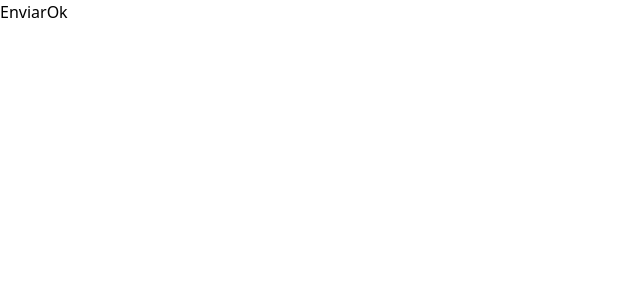
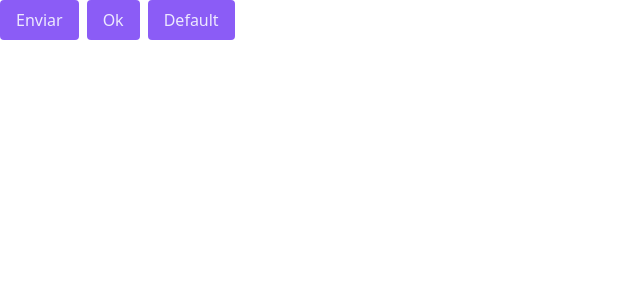
Before and after one commit to nicolysampaio/feedback-widget, a React (Vite) app: page / in a window 1280 px wide. Shown: the top 300 px of the page, without its empty margins (0-640 px from the left). Built offline with nearby package versions, Linux system fonts and the light colour scheme.

Commit message:
testando tailwind

```diff
--- a/src/App.tsx
+++ b/src/App.tsx
@@ -1,15 +1,16 @@
 interface ButtonProps {
-  text: string;
+  text?: string;
 }
 
 function Button(props: ButtonProps) {
-  return <button>{props.text}</button>
+  return <button className='bg-violet-500 px-4 h-10 rounded text-violet-100 hover:bg-violet-700 transition-colors'>{props.text ?? 'Default'}</button>
 }
 function App() {
   return(
-    <div>
+    <div className='flex gap-2'>
       <Button text="Enviar"/>
       <Button text="Ok"/>
+      <Button/>
     </div>)
 }
 
```
